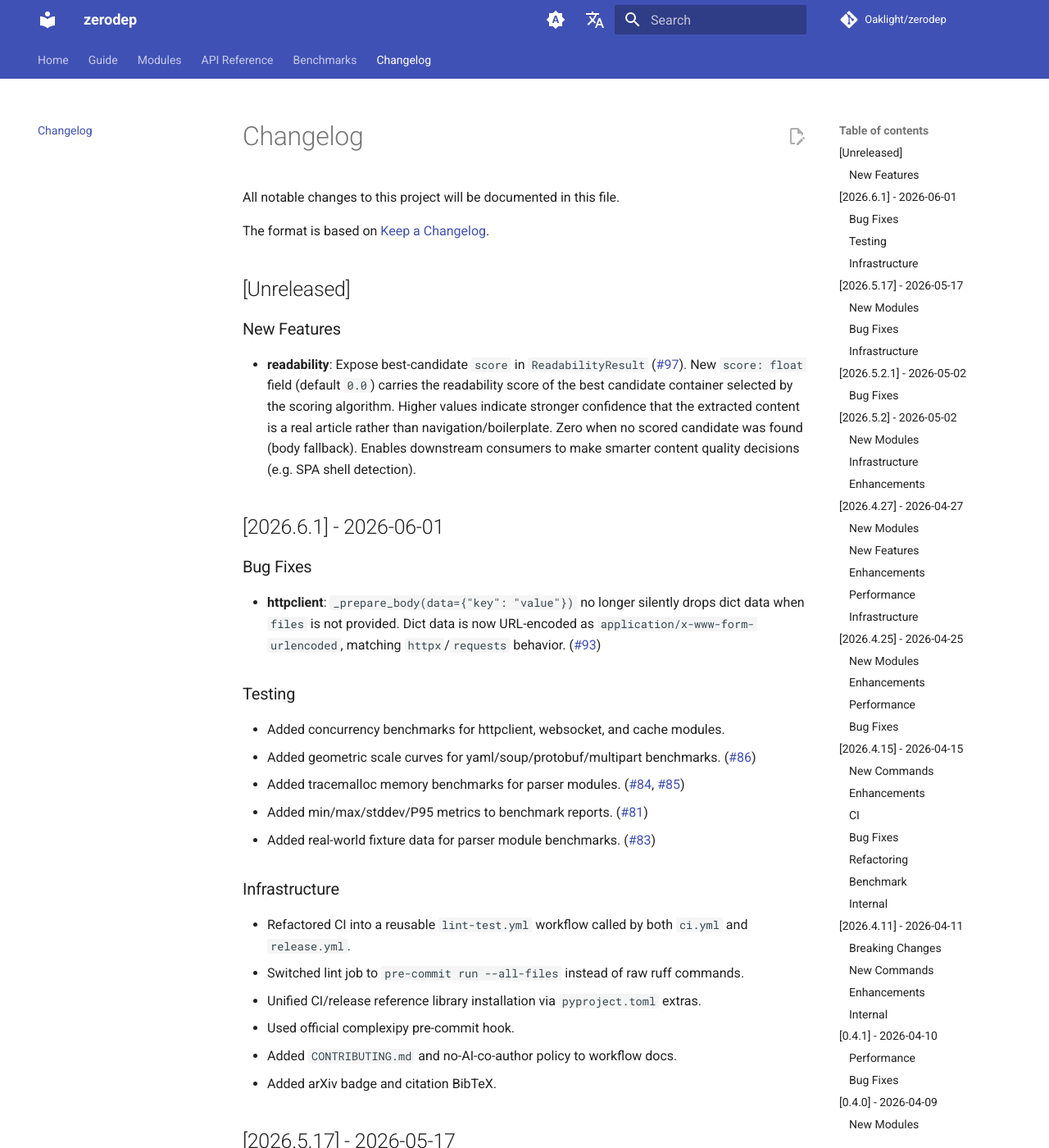
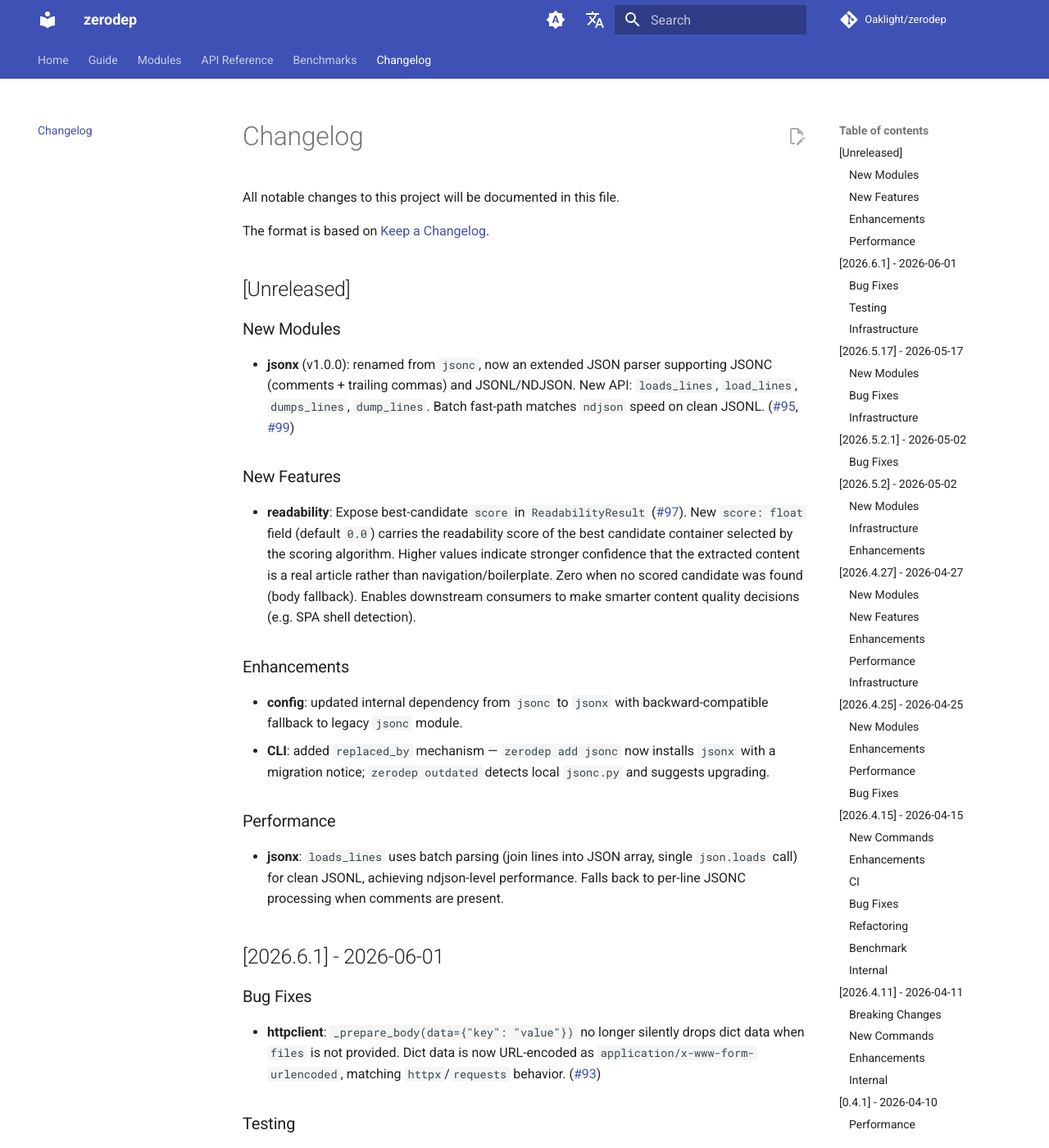
Before and after one commit to Oaklight/zerodep, an MkDocs documentation site: the page built from docs/changelog.md, in a window 1280 px wide and 1400 px high. Shown: the whole window at 82% size. Built offline with MkDocs 1.6.1 and Material for MkDocs 9.7.7, drawn with Linux system fonts in a browser that asks for light colours; comment, search, counter and statistics services are not loaded.

Commit message:
docs: add jsonx module, update changelog for jsonc → jsonx rename

```diff
--- a/docs/changelog.md
+++ b/docs/changelog.md
@@ -6,9 +6,22 @@ The format is based on [Keep a Changelog](https://keepachangelog.com/en/1.1.0/).
 
 ## [Unreleased]
 
+### New Modules
+
+- **jsonx** (v1.0.0): renamed from `jsonc`, now an extended JSON parser supporting JSONC (comments + trailing commas) and JSONL/NDJSON. New API: `loads_lines`, `load_lines`, `dumps_lines`, `dump_lines`. Batch fast-path matches `ndjson` speed on clean JSONL. ([#95](https://github.com/Oaklight/zerodep/issues/95), [#99](https://github.com/Oaklight/zerodep/pull/99))
+
 ### New Features
 
 - **readability**: Expose best-candidate `score` in `ReadabilityResult` ([#97](https://github.com/Oaklight/zerodep/pull/97)). New `score: float` field (default `0.0`) carries the readability score of the best candidate container selected by the scoring algorithm. Higher values indicate stronger confidence that the extracted content is a real article rather than navigation/boilerplate. Zero when no scored candidate was found (body fallback). Enables downstream consumers to make smarter content quality decisions (e.g. SPA shell detection).
+
+### Enhancements
+
+- **config**: updated internal dependency from `jsonc` to `jsonx` with backward-compatible fallback to legacy `jsonc` module.
+- **CLI**: added `replaced_by` mechanism — `zerodep add jsonc` now installs `jsonx` with a migration notice; `zerodep outdated` detects local `jsonc.py` and suggests upgrading.
+
+### Performance
+
+- **jsonx**: `loads_lines` uses batch parsing (join lines into JSON array, single `json.loads` call) for clean JSONL, achieving ndjson-level performance. Falls back to per-line JSONC processing when comments are present.
 
 ## [2026.6.1] - 2026-06-01
 
```
Also changed, not shown: docs/modules/index.md (+6 -6 lines).
